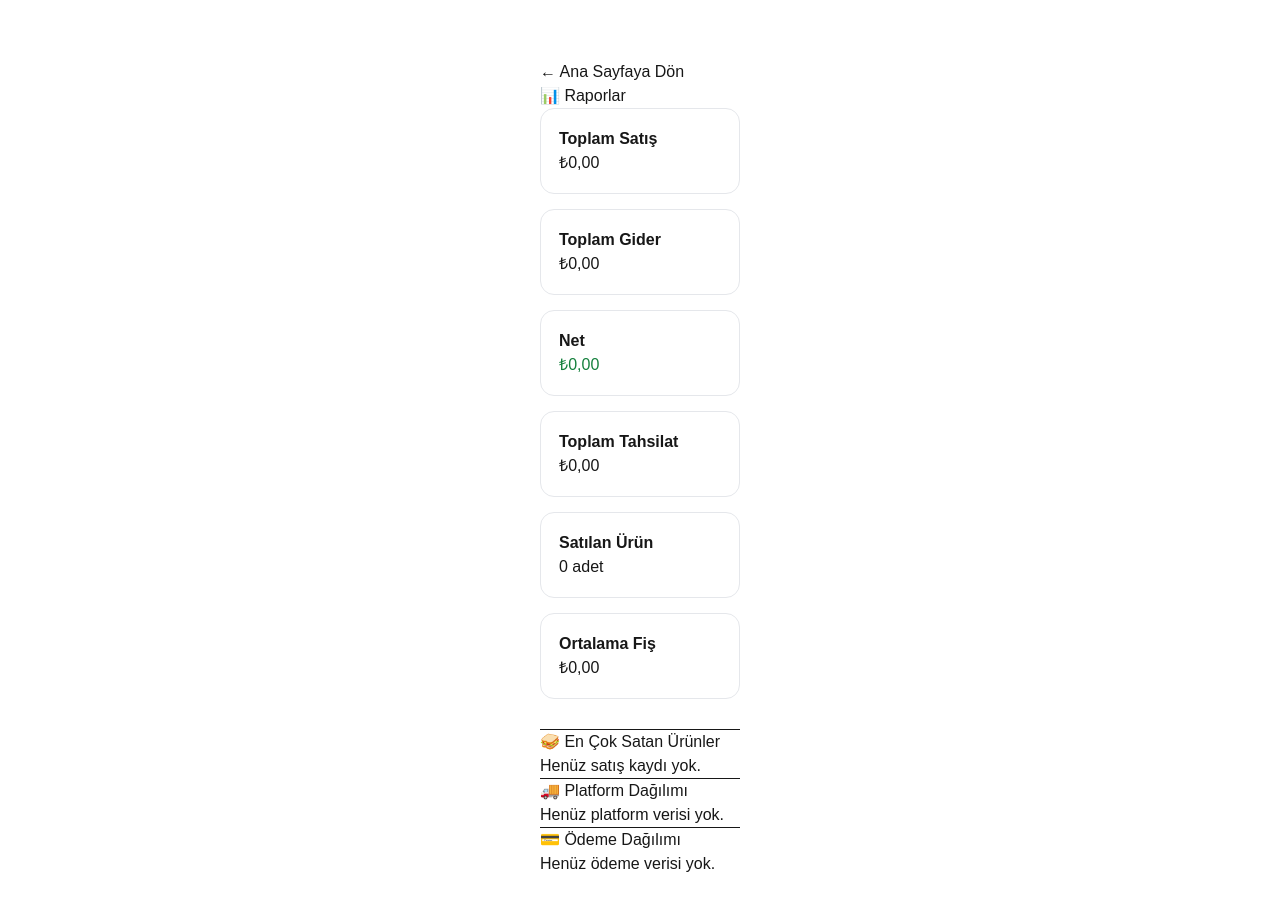
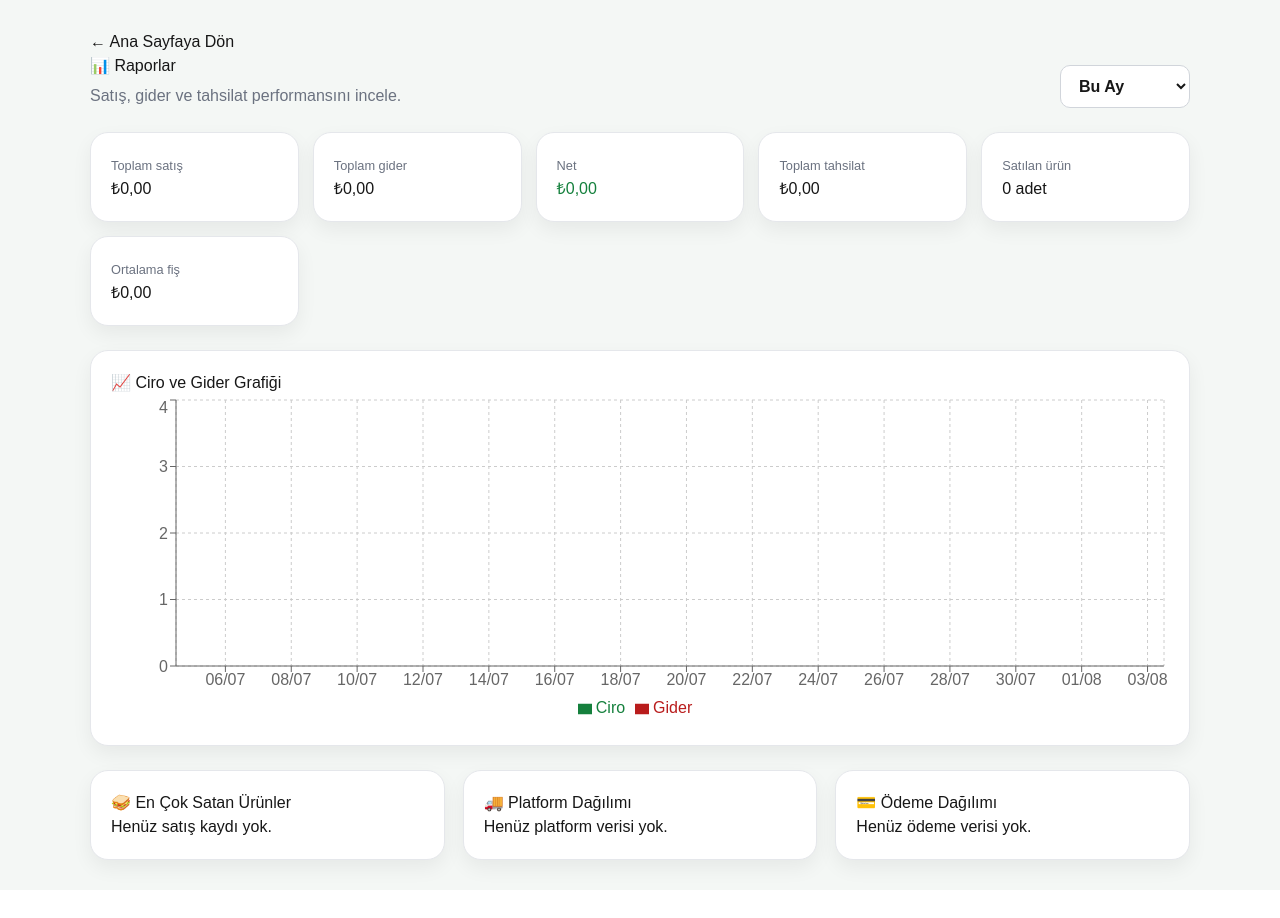
Before and after one commit to aristosandwich/aristo-yonetim-sistemi, a Next.js app: page /raporlar in a window 1280 px wide. Shown: the top 918 px of the page. After the commit the page ends 890 px from the top, so only its background shows below. Built offline with nearby package versions, Linux system fonts and the light colour scheme.

Commit message:
Raporlar ekranı yenilendi

```diff
--- a/app/raporlar/page.tsx
+++ b/app/raporlar/page.tsx
@@ -2,236 +2,502 @@
 
 import Link from "next/link";
 import { useEffect, useMemo, useState } from "react";
+import {
+  Bar,
+  BarChart,
+  CartesianGrid,
+  Legend,
+  ResponsiveContainer,
+  Tooltip,
+  XAxis,
+  YAxis,
+} from "recharts";
 
-type SatisKaydi = {
-  id: number;
-  tarih: string;
+type TarihliKayit = {
+  id?: number | string;
+  islemId?: number | string;
+  tarih?: string;
+};
+
+type SatisKaydi = TarihliKayit & {
   urun?: string;
   platform?: string;
   odemeTipi?: string;
   adet?: number;
-  toplam: number;
+  toplam?: number;
 };
 
-type GiderKaydi = {
-  id: number;
-  tutar: number;
+type GiderKaydi = TarihliKayit & {
+  tutar?: number;
 };
 
-type TahsilatKaydi = {
-  id: number;
+type TahsilatKaydi = TarihliKayit & {
   platform?: string;
-  tutar: number;
+  tutar?: number;
 };
+
+type Donem = "Bugün" | "Son 7 Gün" | "Bu Ay" | "Tümü";
+
+function depodanOku<T>(anahtar: string): T[] {
+  try {
+    const veri = JSON.parse(localStorage.getItem(anahtar) || "[]");
+    return Array.isArray(veri) ? (veri as T[]) : [];
+  } catch {
+    return [];
+  }
+}
+
+function kayitTarihi(kayit: TarihliKayit) {
+  const tarihDegeri = kayit.tarih ?? kayit.islemId ?? kayit.id;
+
+  if (tarihDegeri === undefined || tarihDegeri === null) {
+    return null;
+  }
+
+  const tarih = new Date(tarihDegeri);
+
+  return Number.isNaN(tarih.getTime()) ? null : tarih;
+}
+
+function ayniGunMu(tarih1: Date, tarih2: Date) {
+  return (
+    tarih1.getDate() === tarih2.getDate() &&
+    tarih1.getMonth() === tarih2.getMonth() &&
+    tarih1.getFullYear() === tarih2.getFullYear()
+  );
+}
+
+function donemeUygunMu(kayit: TarihliKayit, donem: Donem) {
+  if (donem === "Tümü") {
+    return true;
+  }
+
+  const tarih = kayitTarihi(kayit);
+
+  if (!tarih) {
+    return false;
+  }
+
+  const bugun = new Date();
+
+  if (donem === "Bugün") {
+    return ayniGunMu(tarih, bugun);
+  }
+
+  if (donem === "Bu Ay") {
+    return (
+      tarih.getMonth() === bugun.getMonth() &&
+      tarih.getFullYear() === bugun.getFullYear()
+    );
+  }
+
+  const baslangic = new Date();
+  baslangic.setHours(0, 0, 0, 0);
+  baslangic.setDate(baslangic.getDate() - 6);
+
+  return tarih >= baslangic;
+}
+
+function para(tutar: number) {
+  return new Intl.NumberFormat("tr-TR", {
+    style: "currency",
+    currency: "TRY",
+  }).format(tutar);
+}
 
 export default function Raporlar() {
   const [satislar, setSatislar] = useState<SatisKaydi[]>([]);
   const [giderler, setGiderler] = useState<GiderKaydi[]>([]);
   const [tahsilatlar, setTahsilatlar] = useState<TahsilatKaydi[]>([]);
+  const [donem, setDonem] = useState<Donem>("Bu Ay");
 
   useEffect(() => {
-    setSatislar(
-      JSON.parse(localStorage.getItem("aristo-satislar") || "[]")
-    );
-
-    setGiderler(
-      JSON.parse(localStorage.getItem("aristo-giderler") || "[]")
-    );
-
+    setSatislar(depodanOku<SatisKaydi>("aristo-satislar"));
+    setGiderler(depodanOku<GiderKaydi>("aristo-giderler"));
     setTahsilatlar(
-      JSON.parse(localStorage.getItem("aristo-tahsilatlar") || "[]")
+      depodanOku<TahsilatKaydi>("aristo-tahsilatlar")
     );
   }, []);
 
-  const toplamSatis = satislar.reduce(
+  const filtreliSatislar = useMemo(
+    () => satislar.filter((kayit) => donemeUygunMu(kayit, donem)),
+    [satislar, donem]
+  );
+
+  const filtreliGiderler = useMemo(
+    () => giderler.filter((kayit) => donemeUygunMu(kayit, donem)),
+    [giderler, donem]
+  );
+
+  const filtreliTahsilatlar = useMemo(
+    () =>
+      tahsilatlar.filter((kayit) => donemeUygunMu(kayit, donem)),
+    [tahsilatlar, donem]
+  );
+
+  const toplamSatis = filtreliSatislar.reduce(
     (toplam, kayit) => toplam + Number(kayit.toplam || 0),
     0
   );
 
-  const toplamGider = giderler.reduce(
+  const toplamGider = filtreliGiderler.reduce(
     (toplam, kayit) => toplam + Number(kayit.tutar || 0),
     0
   );
 
-  const toplamTahsilat = tahsilatlar.reduce(
+  const toplamTahsilat = filtreliTahsilatlar.reduce(
     (toplam, kayit) => toplam + Number(kayit.tutar || 0),
     0
   );
 
-  const toplamAdet = satislar.reduce(
+  const toplamAdet = filtreliSatislar.reduce(
     (toplam, kayit) => toplam + Number(kayit.adet || 1),
     0
   );
 
+  const islemSayisi = new Set(
+    filtreliSatislar.map(
+      (kayit) => kayit.islemId ?? kayit.id ?? kayit.tarih
+    )
+  ).size;
+
   const net = toplamSatis - toplamGider;
 
   const ortalamaFis =
-    satislar.length > 0 ? toplamSatis / satislar.length : 0;
+    islemSayisi > 0 ? toplamSatis / islemSayisi : 0;
 
   const urunSiralamasi = useMemo(() => {
-    const sayilar: Record<string, number> = {};
+    const sonuc: Record<string, number> = {};
 
-    satislar.forEach((kayit) => {
+    filtreliSatislar.forEach((kayit) => {
       const urun = kayit.urun || "Eski Satış Kaydı";
-      sayilar[urun] =
-        (sayilar[urun] || 0) + Number(kayit.adet || 1);
+      const adet = Number(kayit.adet || 1);
+
+      sonuc[urun] = (sonuc[urun] || 0) + adet;
     });
 
-    return Object.entries(sayilar)
+    return Object.entries(sonuc)
       .map(([urun, adet]) => ({ urun, adet }))
       .sort((a, b) => b.adet - a.adet);
-  }, [satislar]);
+  }, [filtreliSatislar]);
 
   const platformSiralamasi = useMemo(() => {
-    const sayilar: Record<string, number> = {};
+    const sonuc: Record<string, number> = {};
 
-    satislar.forEach((kayit) => {
+    filtreliSatislar.forEach((kayit) => {
       const platform = kayit.platform || "Belirtilmemiş";
-      sayilar[platform] =
-        (sayilar[platform] || 0) + Number(kayit.toplam || 0);
+      const tutar = Number(kayit.toplam || 0);
+
+      sonuc[platform] = (sonuc[platform] || 0) + tutar;
     });
 
-    return Object.entries(sayilar)
+    return Object.entries(sonuc)
       .map(([platform, tutar]) => ({ platform, tutar }))
       .sort((a, b) => b.tutar - a.tutar);
-  }, [satislar]);
+  }, [filtreliSatislar]);
 
   const odemeSiralamasi = useMemo(() => {
-    const sayilar: Record<string, number> = {};
+    const sonuc: Record<string, number> = {};
 
-    satislar.forEach((kayit) => {
+    filtreliSatislar.forEach((kayit) => {
       const odeme = kayit.odemeTipi || "Belirtilmemiş";
-      sayilar[odeme] =
-        (sayilar[odeme] || 0) + Number(kayit.toplam || 0);
+      const tutar = Number(kayit.toplam || 0);
+
+      sonuc[odeme] = (sonuc[odeme] || 0) + tutar;
     });
 
-    return Object.entries(sayilar)
+    return Object.entries(sonuc)
       .map(([odeme, tutar]) => ({ odeme, tutar }))
       .sort((a, b) => b.tutar - a.tutar);
-  }, [satislar]);
+  }, [filtreliSatislar]);
 
-  const para = (tutar: number) =>
-    new Intl.NumberFormat("tr-TR", {
-      style: "currency",
-      currency: "TRY",
-    }).format(tutar);
+  const grafikVerisi = useMemo(() => {
+    const gunSayisi = donem === "Bugün" ? 1 : donem === "Bu Ay" ? 30 : 7;
 
-  const kart = {
+    return Array.from({ length: gunSayisi }, (_, index) => {
+      const tarih = new Date();
+      tarih.setHours(0, 0, 0, 0);
+      tarih.setDate(tarih.getDate() - (gunSayisi - 1 - index));
+
+      const ciro = satislar
+        .filter((kayit) => {
+          const kayitTarih = kayitTarihi(kayit);
+          return kayitTarih ? ayniGunMu(kayitTarih, tarih) : false;
+        })
+        .reduce(
+          (toplam, kayit) => toplam + Number(kayit.toplam || 0),
+          0
+        );
+
+      const gider = giderler
+        .filter((kayit) => {
+          const kayitTarih = kayitTarihi(kayit);
+          return kayitTarih ? ayniGunMu(kayitTarih, tarih) : false;
+        })
+        .reduce(
+          (toplam, kayit) => toplam + Number(kayit.tutar || 0),
+          0
+        );
+
+      return {
+        tarih: tarih.toLocaleDateString("tr-TR", {
+          day: "2-digit",
+          month: "2-digit",
+        }),
+        ciro,
+        gider,
+      };
+    });
+  }, [satislar, giderler, donem]);
+
+  const kartStili = {
+    background: "#ffffff",
     border: "1px solid #e5e7eb",
-    borderRadius: "14px",
-    padding: "18px",
+    borderRadius: "18px",
+    padding: "20px",
+    boxShadow: "0 8px 20px rgba(0,0,0,0.06)",
+  };
+
+  const secimStili = {
+    padding: "11px 14px",
+    borderRadius: "10px",
+    border: "1px solid #d1d5db",
     background: "#ffffff",
+    fontWeight: "bold",
   };
 
   return (
     <main
       style={{
-        maxWidth: "1000px",
-        margin: "40px auto",
-        padding: "20px",
+        minHeight: "100vh",
+        background: "#f4f7f5",
+        padding: "30px 18px",
         fontFamily: "Arial, sans-serif",
       }}
     >
+      <div style={{ maxWidth: "1100px", margin: "0 auto" }}>
         <Link href="/">← Ana Sayfaya Dön</Link>
 
-      <h1>📊 Raporlar</h1>
+        <div
+          style={{
+            display: "flex",
+            justifyContent: "space-between",
+            alignItems: "flex-end",
+            gap: "16px",
+            flexWrap: "wrap",
+            marginBottom: "24px",
+          }}
+        >
+          <div>
+            <h1 style={{ marginBottom: "6px" }}>📊 Raporlar</h1>
+
+            <p style={{ margin: 0, color: "#6b7280" }}>
+              Satış, gider ve tahsilat performansını incele.
+            </p>
+          </div>
+
+          <select
+            value={donem}
+            onChange={(event) =>
+              setDonem(event.target.value as Donem)
+            }
+            style={secimStili}
+          >
+            <option>Bugün</option>
+            <option>Son 7 Gün</option>
+            <option>Bu Ay</option>
+            <option>Tümü</option>
+          </select>
+        </div>
 
         <section
           style={{
             display: "grid",
             gridTemplateColumns:
-            "repeat(auto-fit, minmax(200px, 1fr))",
-          gap: "15px",
-          marginBottom: "30px",
+              "repeat(auto-fit, minmax(190px, 1fr))",
+            gap: "14px",
+            marginBottom: "24px",
           }}
         >
-        <div style={kart}>
-          <strong>Toplam Satış</strong>
-          <h2>{para(toplamSatis)}</h2>
+          <div style={kartStili}>
+            <small style={{ color: "#6b7280" }}>
+              Toplam satış
+            </small>
+            <h2 style={{ marginBottom: 0 }}>
+              {para(toplamSatis)}
+            </h2>
           </div>
 
-        <div style={kart}>
-          <strong>Toplam Gider</strong>
-          <h2>{para(toplamGider)}</h2>
+          <div style={kartStili}>
+            <small style={{ color: "#6b7280" }}>
+              Toplam gider
+            </small>
+            <h2 style={{ marginBottom: 0 }}>
+              {para(toplamGider)}
+            </h2>
           </div>
 
-        <div style={kart}>
-          <strong>Net</strong>
-          <h2 style={{ color: net >= 0 ? "#15803d" : "#b91c1c" }}>
+          <div style={kartStili}>
+            <small style={{ color: "#6b7280" }}>Net</small>
+            <h2
+              style={{
+                marginBottom: 0,
+                color: net >= 0 ? "#15803d" : "#b91c1c",
+              }}
+            >
               {para(net)}
             </h2>
           </div>
 
-        <div style={kart}>
-          <strong>Toplam Tahsilat</strong>
-          <h2>{para(toplamTahsilat)}</h2>
+          <div style={kartStili}>
+            <small style={{ color: "#6b7280" }}>
+              Toplam tahsilat
+            </small>
+            <h2 style={{ marginBottom: 0 }}>
+              {para(toplamTahsilat)}
+            </h2>
           </div>
 
-        <div style={kart}>
-          <strong>Satılan Ürün</strong>
-          <h2>{toplamAdet} adet</h2>
+          <div style={kartStili}>
+            <small style={{ color: "#6b7280" }}>
+              Satılan ürün
+            </small>
+            <h2 style={{ marginBottom: 0 }}>
+              {toplamAdet} adet
+            </h2>
           </div>
 
-        <div style={kart}>
-          <strong>Ortalama Fiş</strong>
-          <h2>{para(ortalamaFis)}</h2>
+          <div style={kartStili}>
+            <small style={{ color: "#6b7280" }}>
+              Ortalama fiş
+            </small>
+            <h2 style={{ marginBottom: 0 }}>
+              {para(ortalamaFis)}
+            </h2>
           </div>
         </section>
 
-      <hr />
+        <section
+          style={{
+            ...kartStili,
+            marginBottom: "24px",
+          }}
+        >
+          <h2 style={{ marginTop: 0 }}>
+            📈 Ciro ve Gider Grafiği
+          </h2>
 
-      <h2>🥪 En Çok Satan Ürünler</h2>
+          <div style={{ width: "100%", height: "330px" }}>
+            <ResponsiveContainer width="100%" height="100%">
+              <BarChart data={grafikVerisi}>
+                <CartesianGrid strokeDasharray="3 3" />
+                <XAxis dataKey="tarih" />
+                <YAxis />
+                <Tooltip
+                  formatter={(deger) =>
+                    para(Number(deger || 0))
+                  }
+                />
+                <Legend />
+                <Bar
+                  dataKey="ciro"
+                  name="Ciro"
+                  fill="#15803d"
+                  radius={[6, 6, 0, 0]}
+                />
+                <Bar
+                  dataKey="gider"
+                  name="Gider"
+                  fill="#b91c1c"
+                  radius={[6, 6, 0, 0]}
+                />
+              </BarChart>
+            </ResponsiveContainer>
+          </div>
+        </section>
+
+        <section
+          style={{
+            display: "grid",
+            gridTemplateColumns:
+              "repeat(auto-fit, minmax(280px, 1fr))",
+            gap: "18px",
+          }}
+        >
+          <div style={kartStili}>
+            <h2 style={{ marginTop: 0 }}>
+              🥪 En Çok Satan Ürünler
+            </h2>
 
             {urunSiralamasi.length === 0 ? (
               <p>Henüz satış kaydı yok.</p>
             ) : (
-        <ol>
-          {urunSiralamasi.map((kayit) => (
-            <li key={kayit.urun} style={{ marginBottom: "10px" }}>
+              <ol style={{ paddingLeft: "22px" }}>
+                {urunSiralamasi.slice(0, 10).map((kayit) => (
+                  <li
+                    key={kayit.urun}
+                    style={{ marginBottom: "10px" }}
+                  >
                     <strong>{kayit.urun}</strong> — {kayit.adet} adet
                   </li>
                 ))}
               </ol>
             )}
+          </div>
 
-      <hr />
-
-      <h2>🚚 Platform Dağılımı</h2>
+          <div style={kartStili}>
+            <h2 style={{ marginTop: 0 }}>
+              🚚 Platform Dağılımı
+            </h2>
 
             {platformSiralamasi.length === 0 ? (
               <p>Henüz platform verisi yok.</p>
             ) : (
-        <ul>
-          {platformSiralamasi.map((kayit) => (
-            <li
+              platformSiralamasi.map((kayit) => (
+                <div
                   key={kayit.platform}
-              style={{ marginBottom: "10px" }}
+                  style={{
+                    display: "flex",
+                    justifyContent: "space-between",
+                    gap: "12px",
+                    borderBottom: "1px solid #e5e7eb",
+                    padding: "11px 0",
+                  }}
                 >
-              <strong>{kayit.platform}</strong> —{" "}
-              {para(kayit.tutar)}
-            </li>
-          ))}
-        </ul>
+                  <strong>{kayit.platform}</strong>
+                  <span>{para(kayit.tutar)}</span>
+                </div>
+              ))
             )}
+          </div>
 
-      <hr />
-
-      <h2>💳 Ödeme Dağılımı</h2>
+          <div style={kartStili}>
+            <h2 style={{ marginTop: 0 }}>
+              💳 Ödeme Dağılımı
+            </h2>
 
             {odemeSiralamasi.length === 0 ? (
               <p>Henüz ödeme verisi yok.</p>
             ) : (
-        <ul>
-          {odemeSiralamasi.map((kayit) => (
-            <li
+              odemeSiralamasi.map((kayit) => (
+                <div
                   key={kayit.odeme}
-              style={{ marginBottom: "10px" }}
+                  style={{
+                    display: "flex",
+                    justifyContent: "space-between",
+                    gap: "12px",
+                    borderBottom: "1px solid #e5e7eb",
+                    padding: "11px 0",
+                  }}
                 >
-              <strong>{kayit.odeme}</strong> — {para(kayit.tutar)}
-            </li>
-          ))}
-        </ul>
+                  <strong>{kayit.odeme}</strong>
+                  <span>{para(kayit.tutar)}</span>
+                </div>
+              ))
             )}
+          </div>
+        </section>
+      </div>
     </main>
   );
 }
```
Lines whose indentation alone changed are shown as unchanged.
